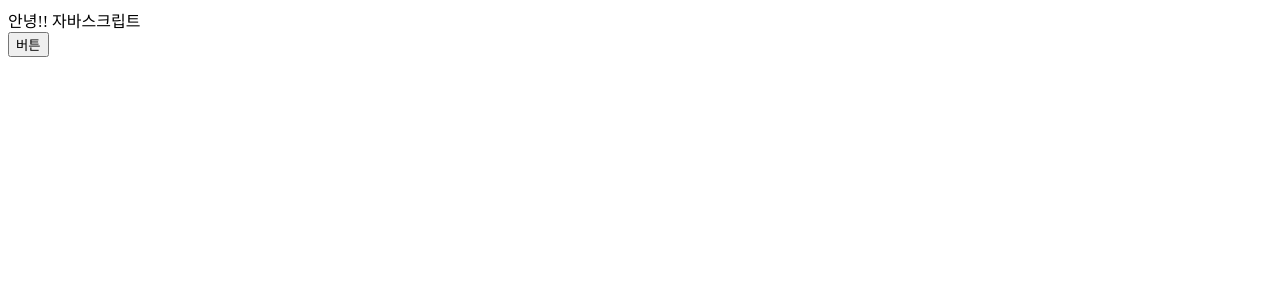
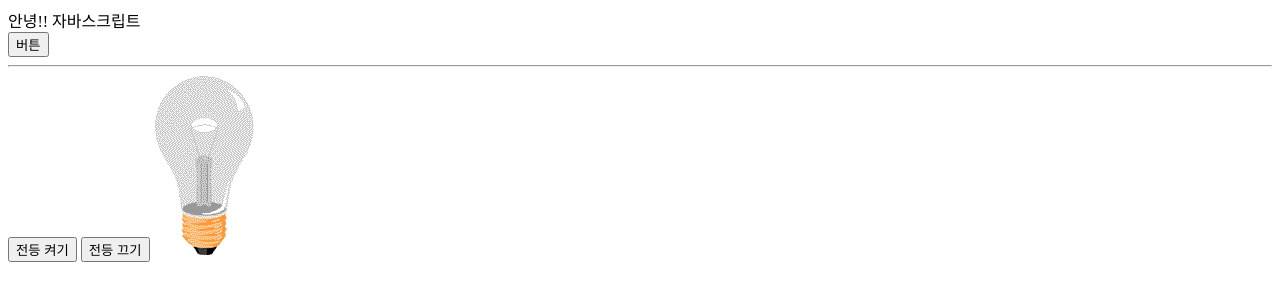
Before and after one commit to odada-o/newdeal, a plain HTML site: page 02-js/01-요약.html in a window 1280 px wide. Drawn offline with Linux system fonts and the light colour scheme.

Commit message:
bulbo script

```diff
--- a/02-js/01-요약.html
+++ b/02-js/01-요약.html
@@ -16,5 +16,17 @@
         >
             버튼
         </button>
+
+        <hr />
+
+        <!-- 버튼을 클릭했을 때 -->
+        <!-- #myImage 의 src 값을 변경 -->
+        <button onclick="document.getElementById('myImage').src='./images/pic_bulbon.gif'">전등 켜기</button>
+        <button onclick="document.getElementById('myImage').src='./images/pic_bulboff.gif'">전등 끄기</button>
+        <img
+            id="myImage"
+            src="./images/pic_bulboff.gif"
+            alt=""
+        />
     </body>
 </html>
```
